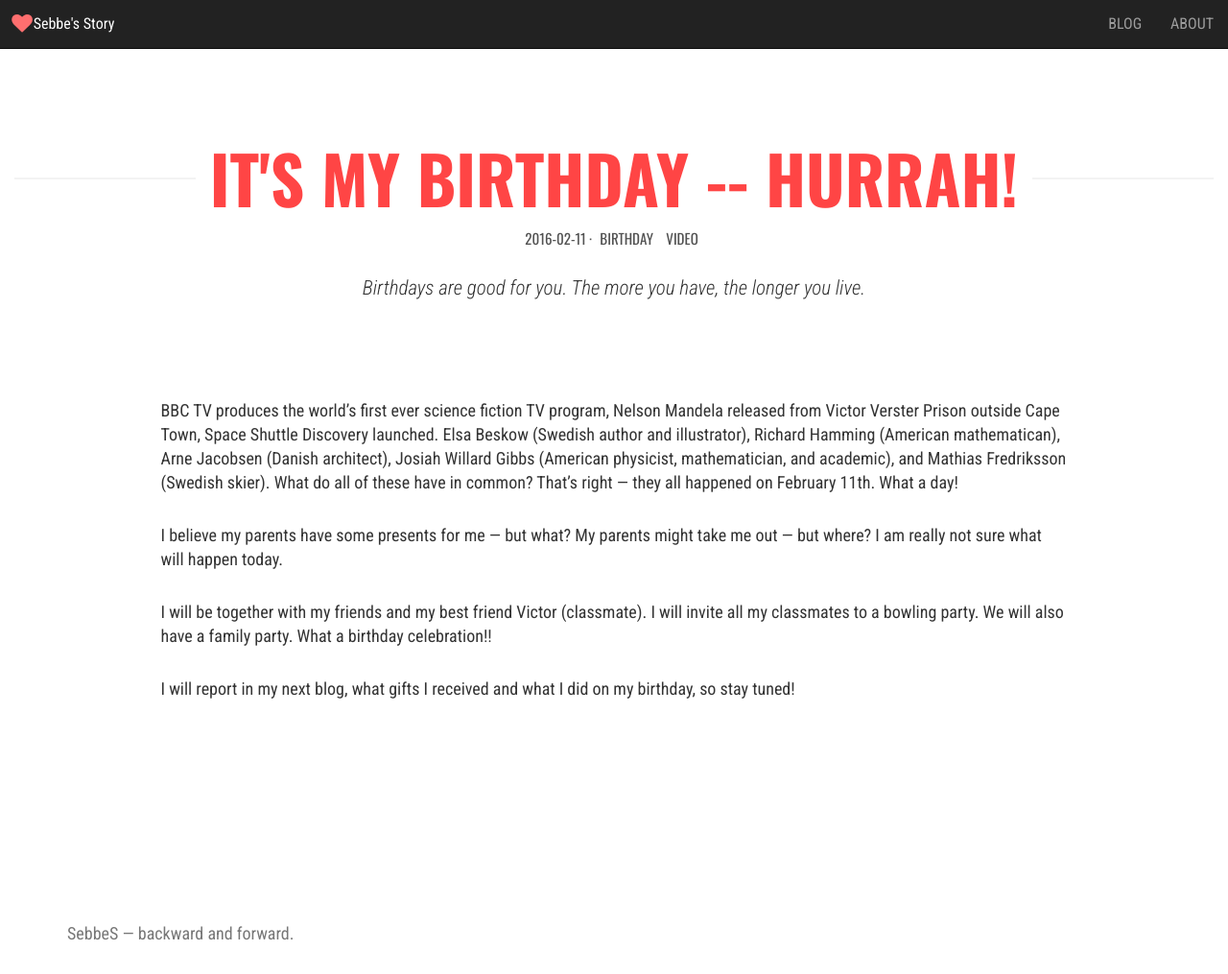
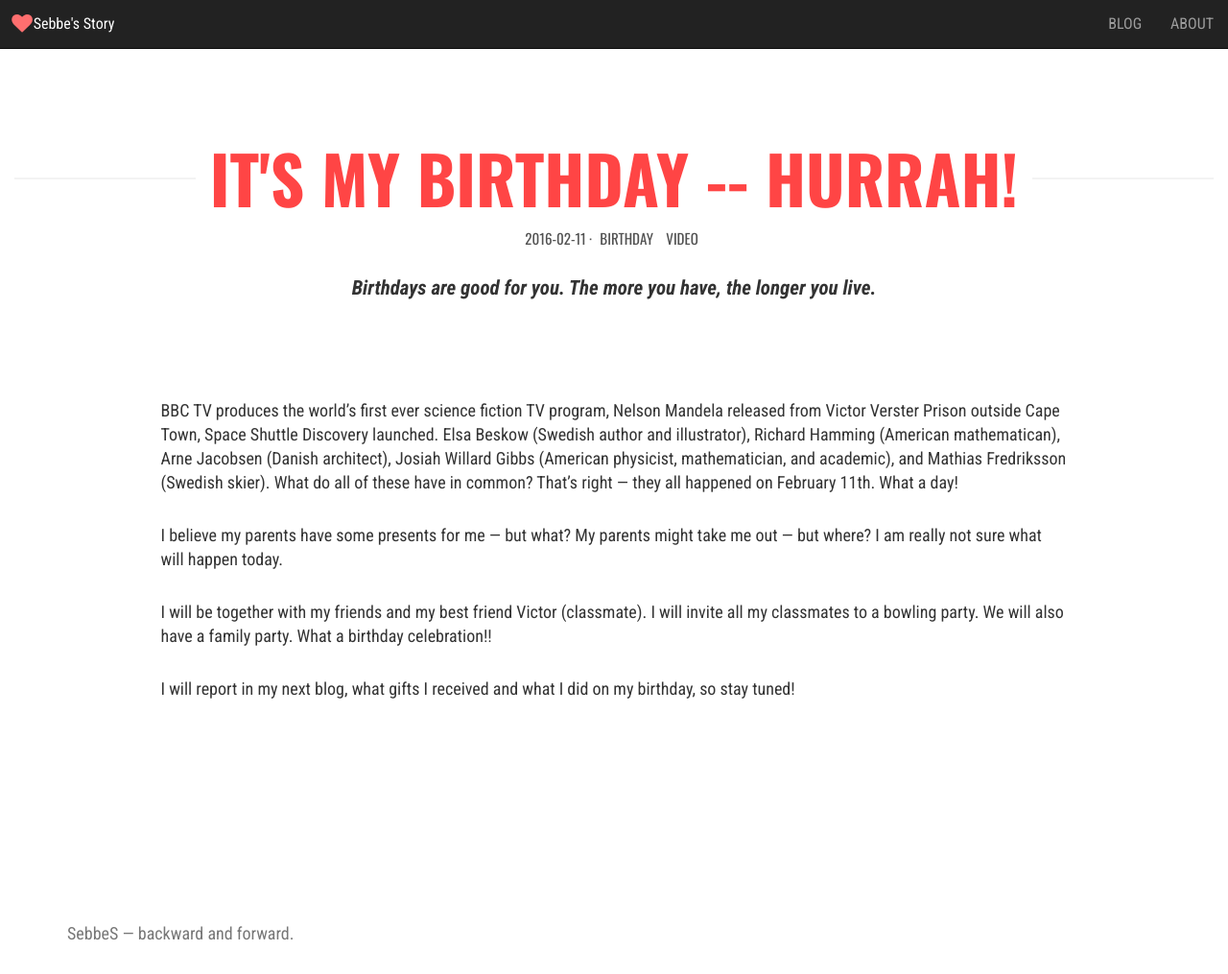
Before and after one commit to virsto/sebbes04, a Jekyll site: the page built from _posts/2016-02-11-my-birthday-post.md, in a window 1280 px wide and 1015 px high. Shown: the whole window at 96% size. Built offline with Jekyll 4.4.1, drawn with Linux system fonts in a browser that asks for light colours; nearby versions of some CDN libraries.

Commit message:
update 20

```diff
--- a/_posts/2016-02-11-my-birthday-post.md
+++ b/_posts/2016-02-11-my-birthday-post.md
@@ -8,7 +8,7 @@ tags: birthday video
 #featured_video_id: eY4yULVQqIA
 #featured_video_id: ej3ioOneTy8
 featured_video_id: IloLBM2WjXk
-lead_text: '<em> Birthdays are good for you. The more you have, the longer you live.</em>'
+lead_text: '<strong><em> Birthdays are good for you. The more you have, the longer you live.</em></strong>'
 ---
 
  This is a special day and special month &mdash; why? Special day, because it's my birthday and special month because this month has an extra day (2016 is a leap year).
```
Also changed, not shown: _posts/2016-02-10-sebbe-introduction-post.md (+1 -1 lines).
